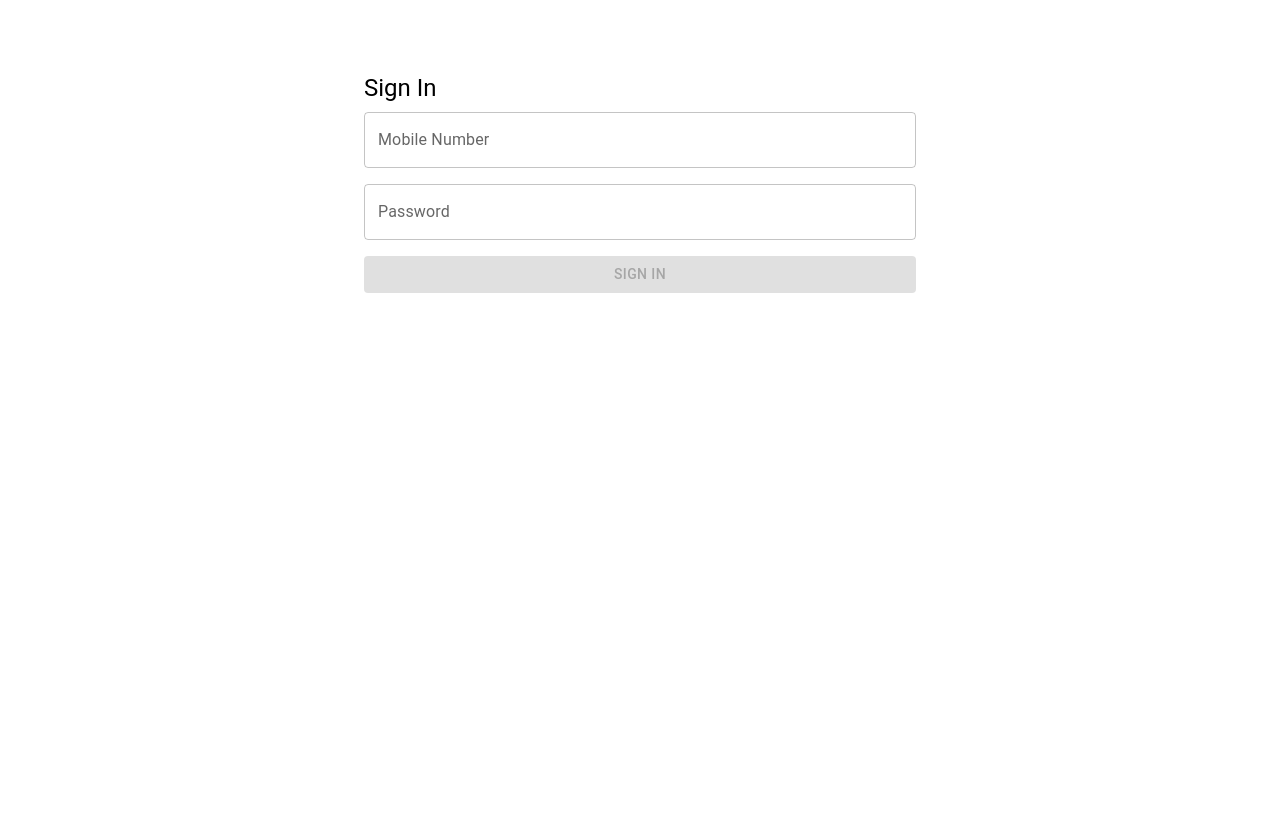
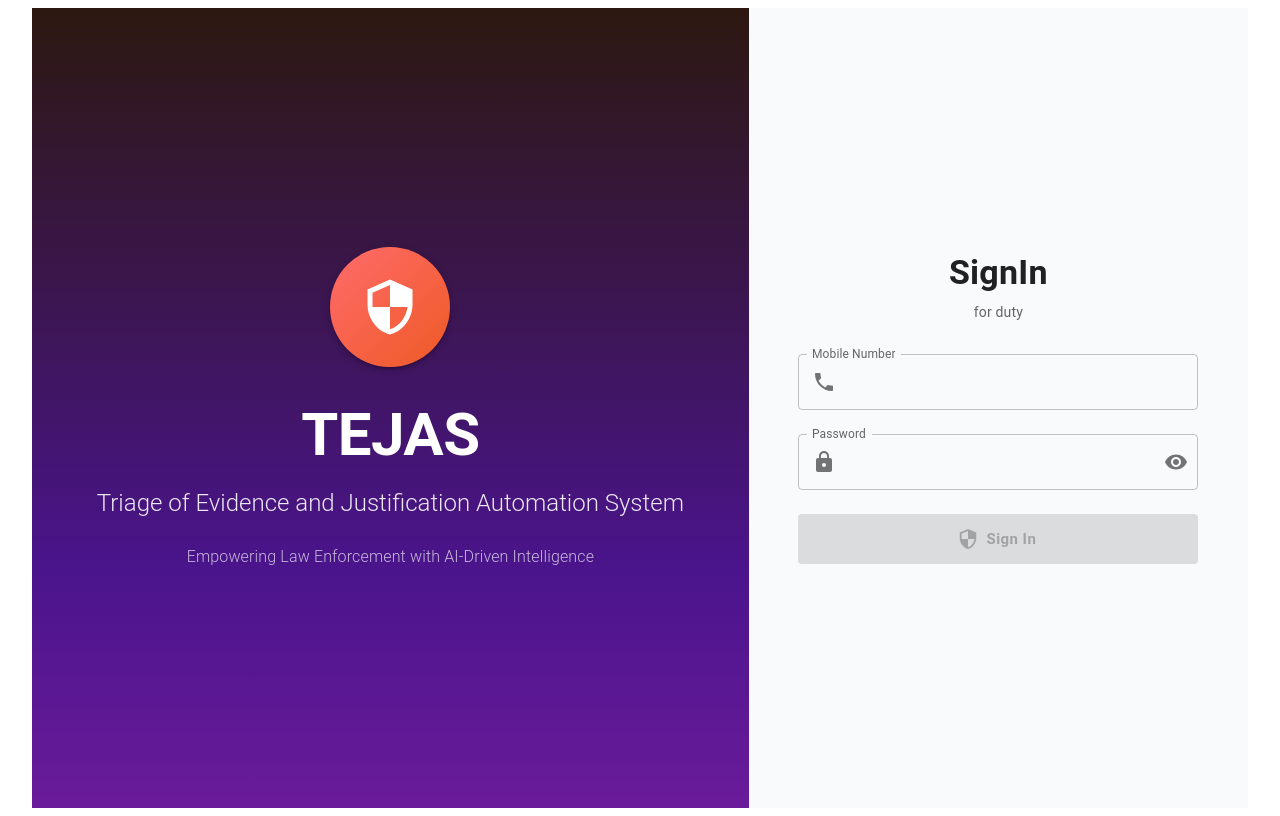
Before and after one commit to vijaykumar-nanikeri/tejas-client, a React app: page /auth/sign-in in a window 1280 px wide. Built offline with nearby package versions, Linux system fonts and the light colour scheme.

Commit message:
CS-6: Sign-in - Improved UI

```diff
--- a/src/pages/public/SignIn/SignIn.tsx
+++ b/src/pages/public/SignIn/SignIn.tsx
@@ -1,14 +1,23 @@
 import React, { useState } from "react";
 import {
-  Container,
+  Box,
   TextField,
   Button,
   Typography,
-  Box,
   Stack,
   CircularProgress,
   Alert,
+  InputAdornment,
+  IconButton,
+  Container,
 } from "@mui/material";
+import {
+  Visibility,
+  VisibilityOff,
+  Phone,
+  Lock,
+  Security,
+} from "@mui/icons-material";
 import AxiosClient from "src/services/AxiosClient/AxiosClient";
 import { AUTH_TOKEN_KEY, USER_DATA_KEY } from "src/app-configs/app.config";
 
@@ -35,6 +44,7 @@ function App({ setIsAuthenticated }: Props) {
   const [password, setPassword] = useState("");
   const [loading, setLoading] = useState(false);
   const [error, setError] = useState("");
+  const [showPassword, setShowPassword] = useState(false);
 
   const handleLogin = async () => {
     if (!mobileNo.trim() || !password.trim()) {
@@ -103,20 +113,131 @@ function App({ setIsAuthenticated }: Props) {
     }
   };
 
+  const togglePasswordVisibility = () => {
+    setShowPassword(!showPassword);
+  };
+
   return (
-    <Container maxWidth="sm" style={{ marginTop: "4rem" }}>
-      <Box component="form" noValidate autoComplete="off">
-        <Typography variant="h5" gutterBottom>
-          Sign In
+    <Container
+      maxWidth={false}
+      sx={{
+        minHeight: "100vh",
+        display: "flex",
+        p: 0,
+        m: 0,
+      }}
+    >
+      {/* Left Section - Branding (60%) - Dark Purple Gradient at Bottom */}
+      <Box
+        sx={{
+          width: "60%",
+          display: "flex",
+          flexDirection: "column",
+          justifyContent: "center",
+          alignItems: "center",
+          px: 4,
+          background:
+            "linear-gradient(to bottom, #2c1810 0%, #4a148c 70%, #6a1b9a 100%)",
+        }}
+      >
+        {/* Tejas Logo */}
+        <Box
+          sx={{
+            width: 120,
+            height: 120,
+            borderRadius: "50%",
+            background: "linear-gradient(135deg, #ff6b6b, #ee5a24)",
+            display: "flex",
+            alignItems: "center",
+            justifyContent: "center",
+            mb: 4,
+            boxShadow: 3,
+          }}
+        >
+          <Security
+            sx={{
+              fontSize: 60,
+              color: "white",
+            }}
+          />
+        </Box>
+
+        {/* Tagline */}
+        <Typography
+          variant="h2"
+          sx={{
+            fontWeight: 700,
+            color: "white",
+            textAlign: "center",
+            mb: 2,
+            textShadow: 1,
+          }}
+        >
+          TEJAS
         </Typography>
 
+        <Typography
+          variant="h5"
+          sx={{
+            color: "rgba(255,255,255,0.9)",
+            textAlign: "center",
+            mb: 3,
+            fontWeight: 300,
+            maxWidth: 600,
+            lineHeight: 1.4,
+          }}
+        >
+          Triage of Evidence and Justification Automation System
+        </Typography>
+
+        {/* Subtitle */}
+        <Typography
+          variant="body1"
+          sx={{
+            color: "rgba(255,255,255,0.7)",
+            textAlign: "center",
+            fontWeight: 300,
+          }}
+        >
+          Empowering Law Enforcement with AI-Driven Intelligence
+        </Typography>
+      </Box>
+
+      {/* Right Section - Sign In Form (40%) - Better Contrast Background */}
+      <Box
+        sx={{
+          width: "40%",
+          display: "flex",
+          alignItems: "center",
+          justifyContent: "center",
+          px: 4,
+          bgcolor: "#f8fafc",
+        }}
+      >
+        <Box sx={{ width: "100%", maxWidth: 400 }}>
+          <Box sx={{ textAlign: "center", mb: 4 }}>
+            <Typography
+              variant="h4"
+              sx={{
+                fontWeight: 600,
+                mb: 1,
+                color: "text.primary",
+              }}
+            >
+              SignIn
+            </Typography>
+            <Typography variant="body2" color="text.secondary">
+              for duty
+            </Typography>
+          </Box>
+
           {error && (
-          <Alert severity="error" sx={{ mb: 2 }}>
+            <Alert severity="error" sx={{ mb: 3 }}>
               {error}
             </Alert>
           )}
 
-        <Stack spacing={2}>
+          <Stack spacing={3}>
             <TextField
               label="Mobile Number"
               variant="outlined"
@@ -125,33 +246,70 @@ function App({ setIsAuthenticated }: Props) {
               onChange={(e) => setMobileNo(e.target.value)}
               onKeyPress={handleKeyPress}
               disabled={loading}
+              InputProps={{
+                startAdornment: (
+                  <InputAdornment position="start">
+                    <Phone color="action" />
+                  </InputAdornment>
+                ),
+              }}
               inputProps={{
                 maxLength: 10,
                 pattern: "[0-9]*",
               }}
             />
+
             <TextField
               label="Password"
               variant="outlined"
-            type="password"
+              type={showPassword ? "text" : "password"}
               fullWidth
               value={password}
               onChange={(e) => setPassword(e.target.value)}
               onKeyPress={handleKeyPress}
               disabled={loading}
+              InputProps={{
+                startAdornment: (
+                  <InputAdornment position="start">
+                    <Lock color="action" />
+                  </InputAdornment>
+                ),
+                endAdornment: (
+                  <InputAdornment position="end">
+                    <IconButton onClick={togglePasswordVisibility} edge="end">
+                      {showPassword ? <VisibilityOff /> : <Visibility />}
+                    </IconButton>
+                  </InputAdornment>
+                ),
+              }}
             />
+
             <Button
               variant="contained"
-            color="primary"
+              size="large"
               onClick={handleLogin}
               disabled={!mobileNo.trim() || !password.trim() || loading}
               startIcon={
-              loading ? <CircularProgress size={20} color="inherit" /> : null
+                loading ? (
+                  <CircularProgress size={20} color="inherit" />
+                ) : (
+                  <Security />
+                )
               }
+              sx={{
+                py: 1.5,
+                fontWeight: 600,
+                textTransform: "none",
+                bgcolor: "primary.main",
+                "&:hover": {
+                  bgcolor: "primary.dark",
+                },
+              }}
             >
               {loading ? "Signing In..." : "Sign In"}
             </Button>
           </Stack>
+        </Box>
       </Box>
     </Container>
   );
```
Lines whose indentation alone changed are shown as unchanged.
